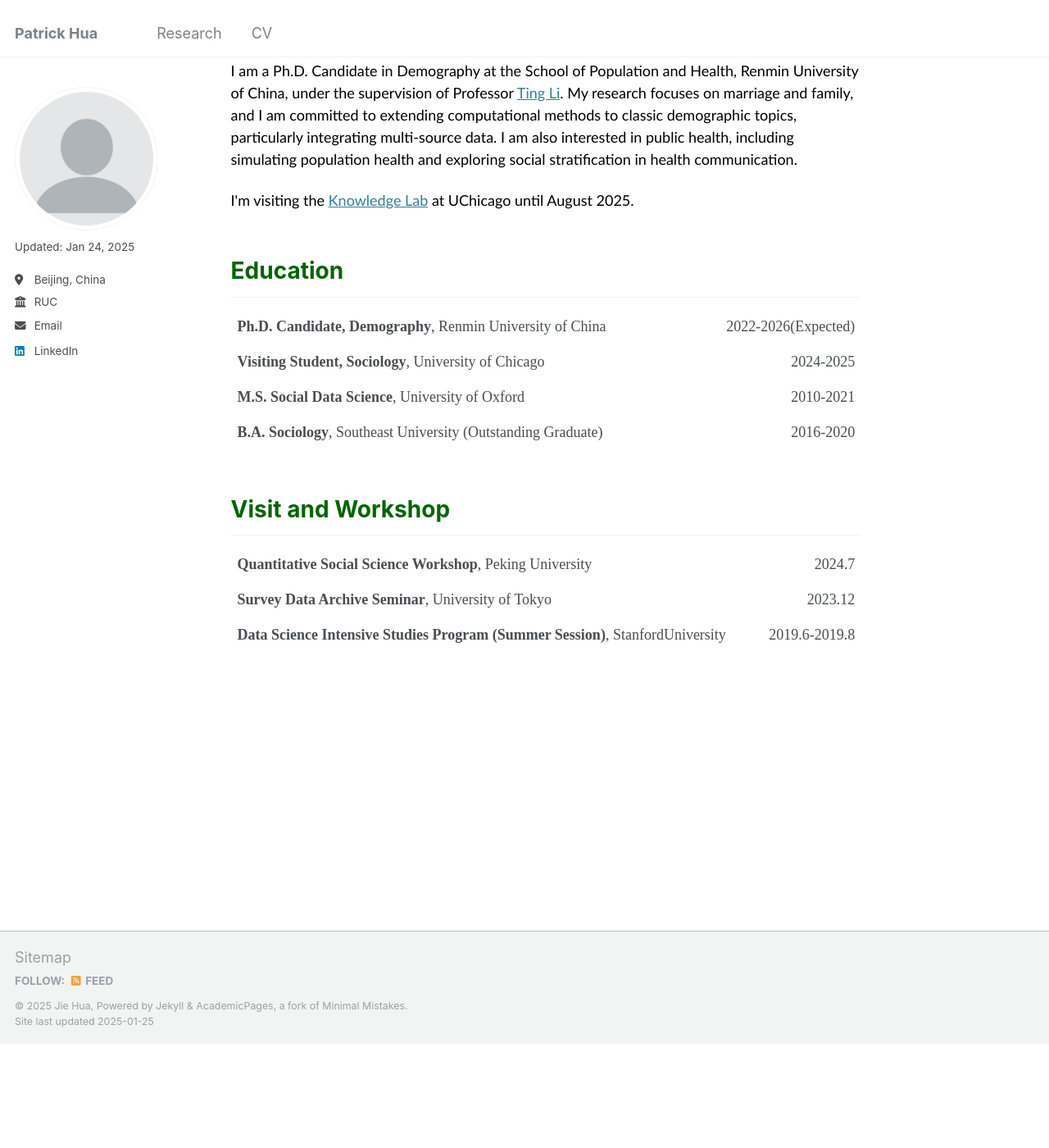
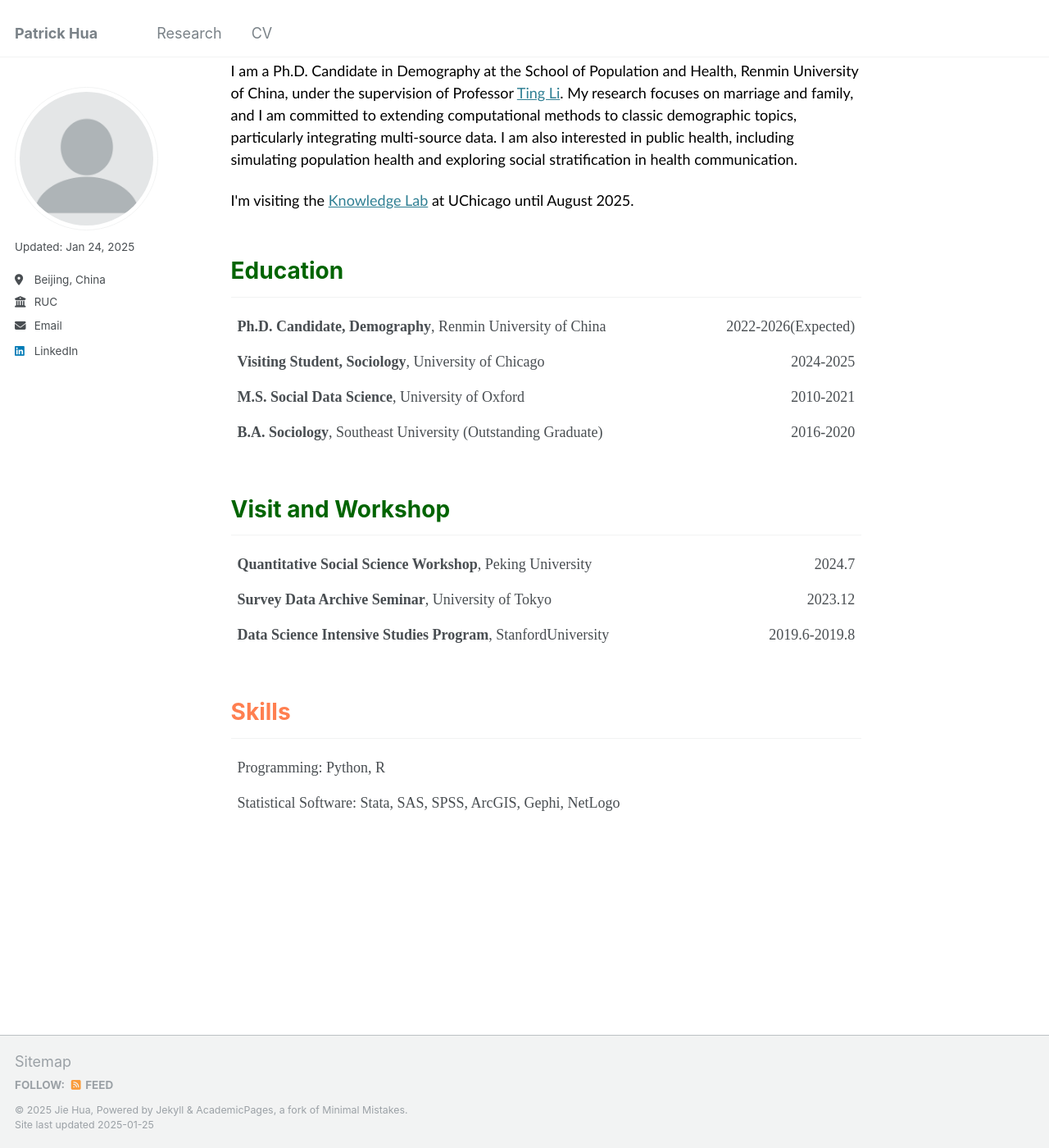
Before and after one commit to jiehua-css/jiehua-css.github.io, a Jekyll site: the page built from _pages/about.md, in a window 1280 px wide and 1400 px high, scrolled down 127 px. Shown: the whole window at 82% size. Built offline with Jekyll 4.4.1, drawn with Linux system fonts in a browser that asks for light colours.

Commit message:
Update about.md

```diff
--- a/_pages/about.md
+++ b/_pages/about.md
@@ -110,7 +110,44 @@ I'm visiting the  <a href="https://knowledgelab.org/">Knowledge Lab</a> at UChic
     <td>2023.12</td>
   </tr>
   <tr>
-    <td><span class="role">Data Science Intensive Studies Program (Summer Session)</span>, StanfordUniversity</td>
+    <td><span class="role">Data Science Intensive Studies Program</span>, StanfordUniversity</td>
     <td>2019.6-2019.8</td>
   </tr>
 </table>
+
+<style>
+  .skills-table {
+    width: 100%;
+    border-collapse: collapse;
+    font-family: "Times New Roman", serif;
+    font-size: 18px;
+  }
+  .skills-table td {
+    padding: 8px;
+    text-align: left;
+    border: none;
+  }
+  .skills-table td:nth-child(2) {
+    text-align: right;
+  }
+  .skills-table .skill {
+    font-weight: bold;
+  }
+  .skills-table, .skills-table td {
+    border: none;
+  }
+  .skills-title {
+    color: #FF7F50;
+    font-size: 28px;
+  }
+</style>
+
+<h2 class="skills-title">Skills</h2>
+<table class="skills-table">
+  <tr>
+    <td><span class="role">Programming</span>: Python, R</td>
+  </tr>
+  <tr>
+    <td><span class="role">Statistical Software</span>: Stata, SAS, SPSS, ArcGIS, Gephi, NetLogo</td>
+  </tr>
+</table>
```
